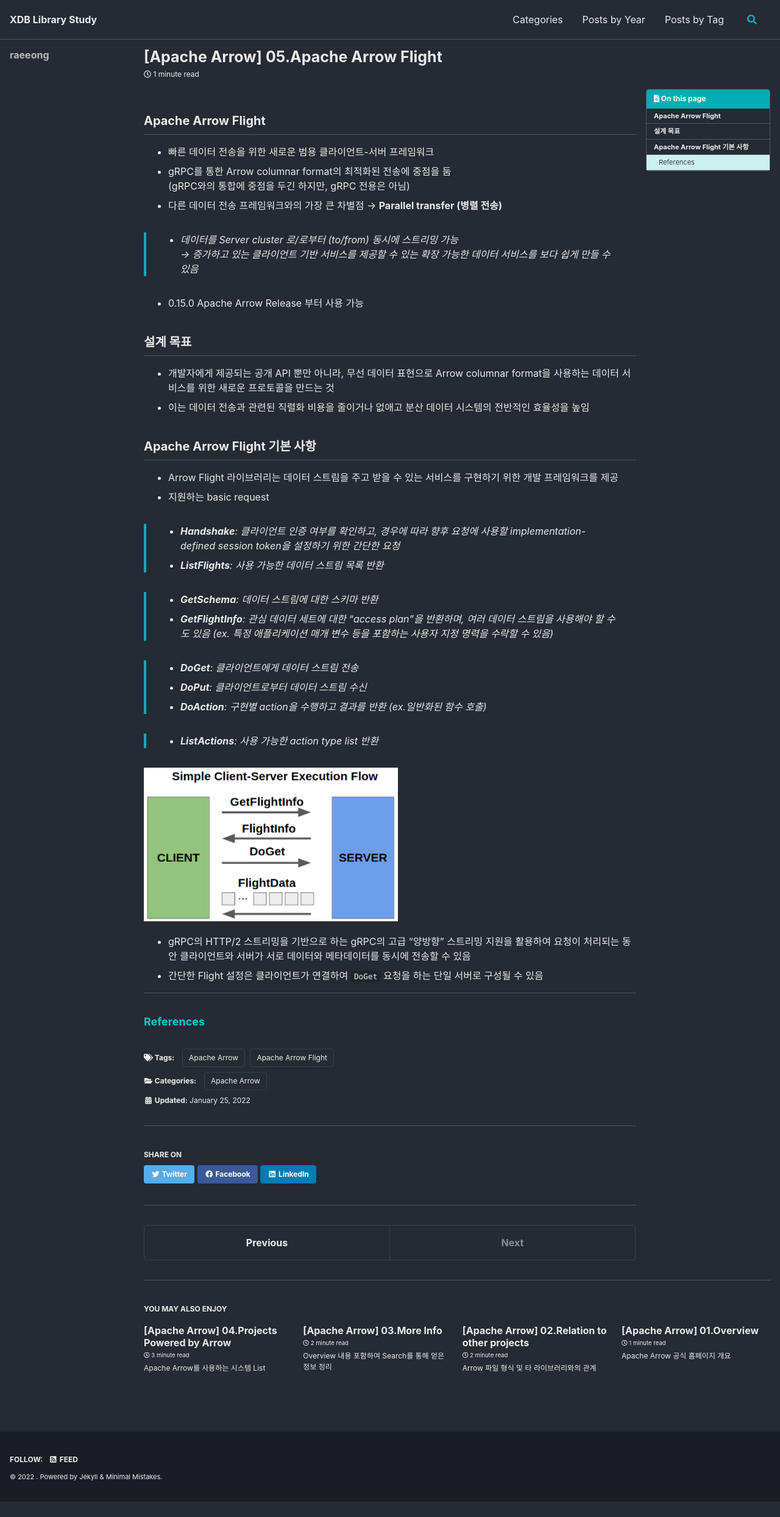
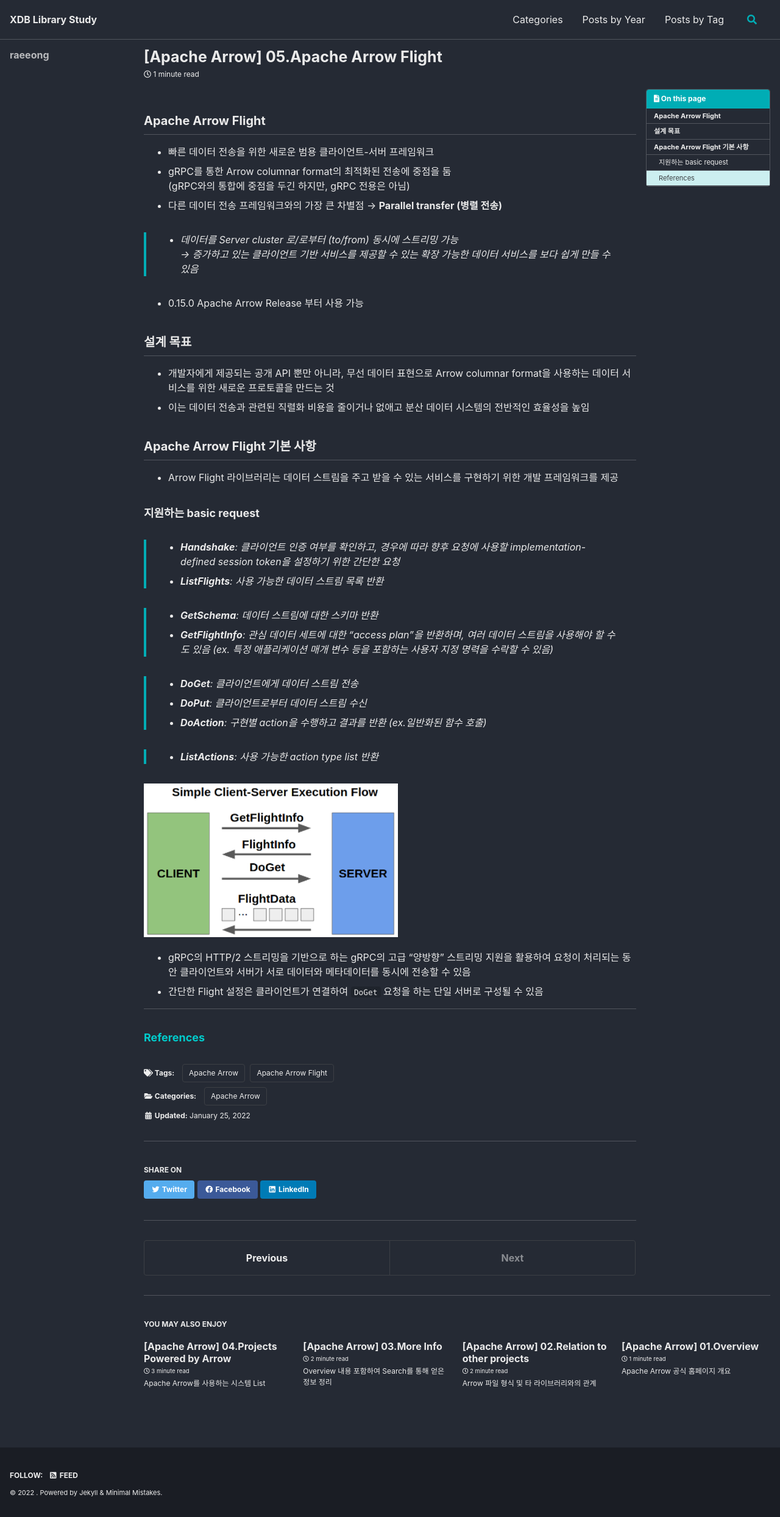
Before and after one commit to friedegg818/friedegg818.github.io, a Jekyll site: the page built from _posts/2022-01-25-ArrowFlight.md, in a window 1280 px wide. Shown: the whole page at 61% size. Built offline with Jekyll 4.4.1, drawn with Linux system fonts in a browser that asks for light colours; cached includes are drawn as plain includes; some web fonts are replaced; before the commit the page ends 2463 px from its top, so only the background shows below that.

Commit message:
220125 update

```diff
--- a/_posts/2022-01-25-ArrowFlight.md
+++ b/_posts/2022-01-25-ArrowFlight.md
@@ -34,7 +34,8 @@ last_modified_At: 2022-01-25
 
 ## Apache Arrow Flight 기본 사항
 - Arrow Flight 라이브러리는 데이터 스트림을 주고 받을 수 있는 서비스를 구현하기 위한 개발 프레임워크를 제공
-- 지원하는 basic request
+
+### 지원하는 basic request
 
 > - **Handshake**: 클라이언트 인증 여부를 확인하고, 경우에 따라 향후 요청에 사용할 implementation-defined session token을 설정하기 위한 간단한 요청
 > - **ListFlights**: 사용 가능한 데이터 스트림 목록 반환
```
